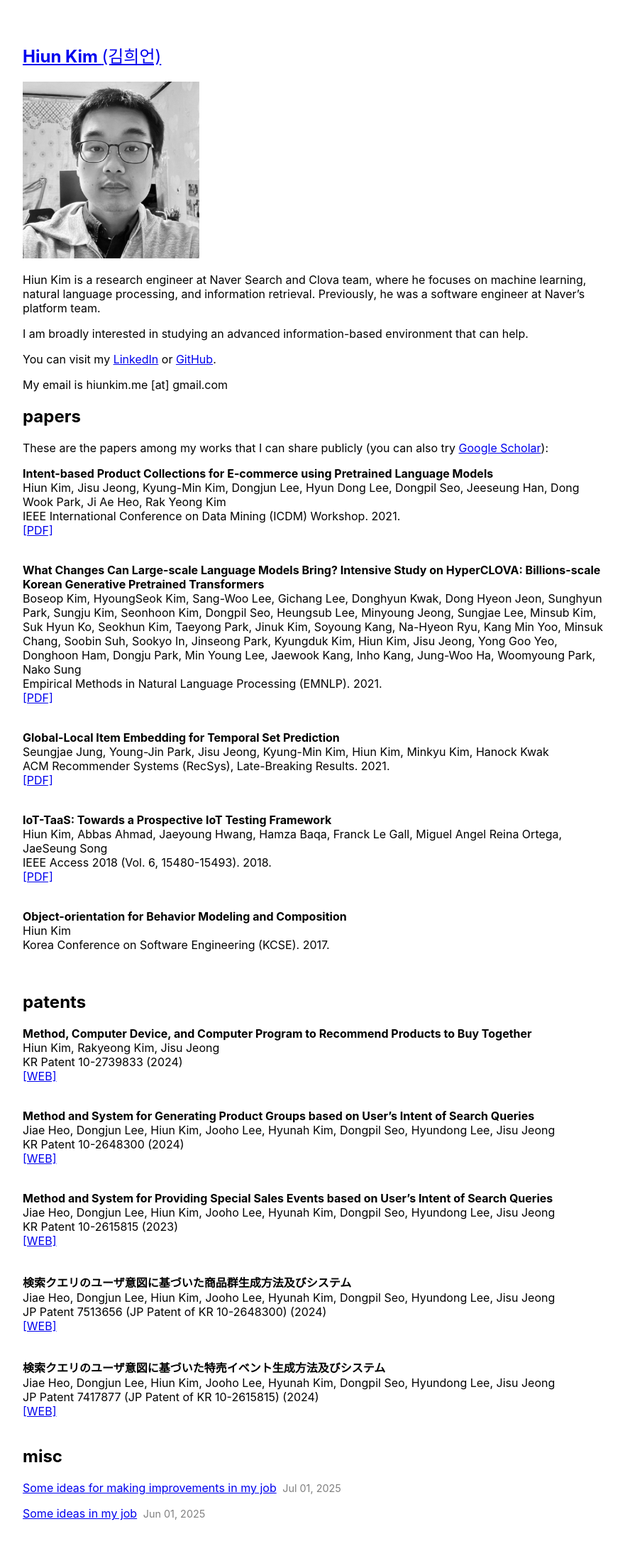
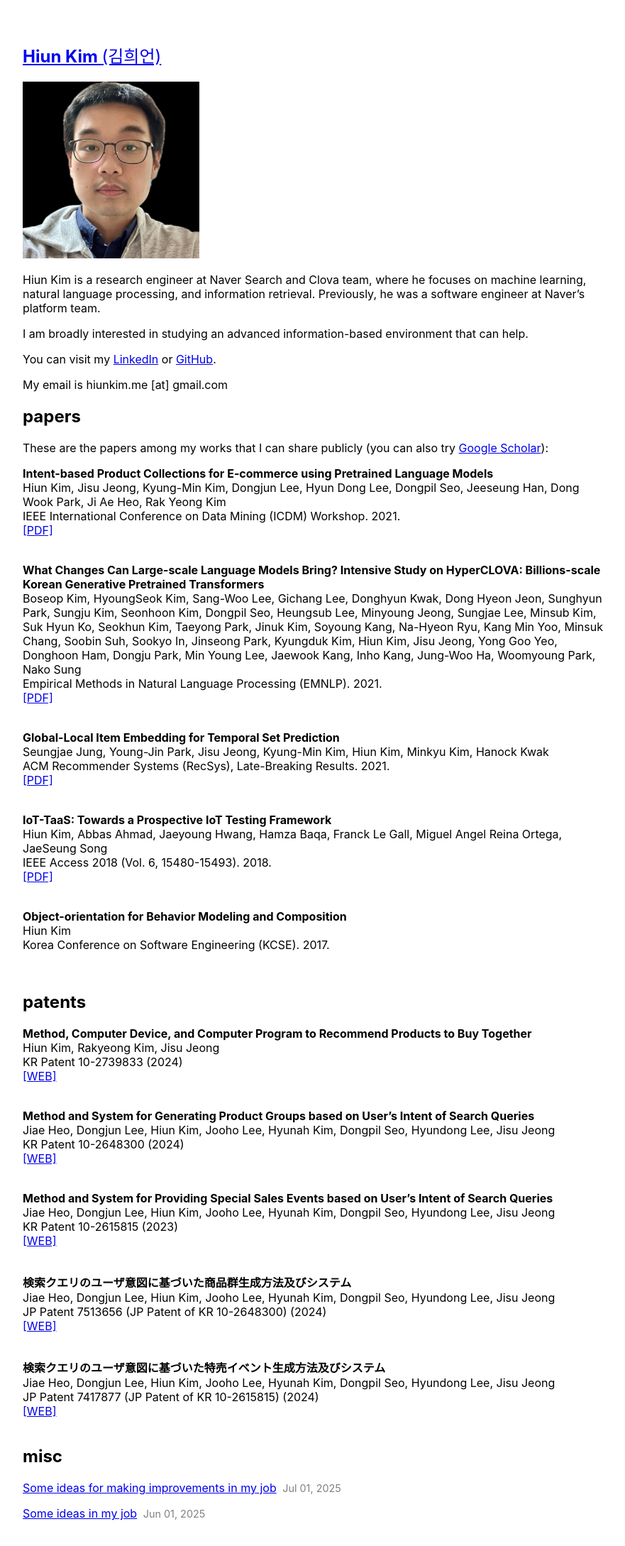
Before and after one commit to hiun/hiun.github.io, a Jekyll site: the page built from index.md, in a window 1280 px wide. Shown: the whole page at 71% size, without its empty margins (193-1074 px from the left). Built offline with Jekyll 4.4.1, drawn with Linux system fonts in a browser that asks for light colours.

Commit message:
Update index.md

```diff
--- a/index.md
+++ b/index.md
@@ -3,7 +3,7 @@
 title: Home
 ---
 
-<img src="/s/img/profile-linkedin-dist-20250730.jpeg" class="profile-img">
+<img src="/s/img/profile-linkedin-dist-20250801.jpeg" class="profile-img">
 
 Hiun Kim is a research engineer at Naver Search and Clova team, where he focuses on machine learning, natural language processing, and information retrieval. Previously, he was a software engineer at Naver’s platform team.
 
```
